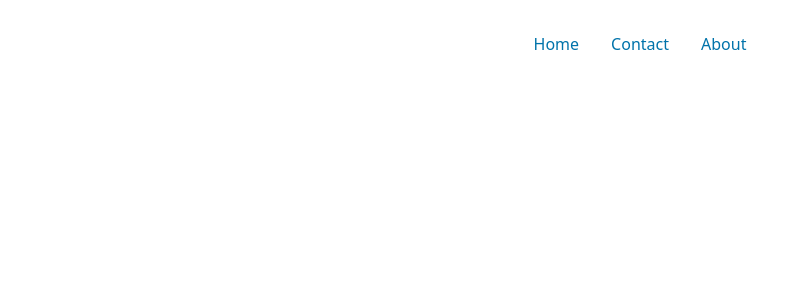
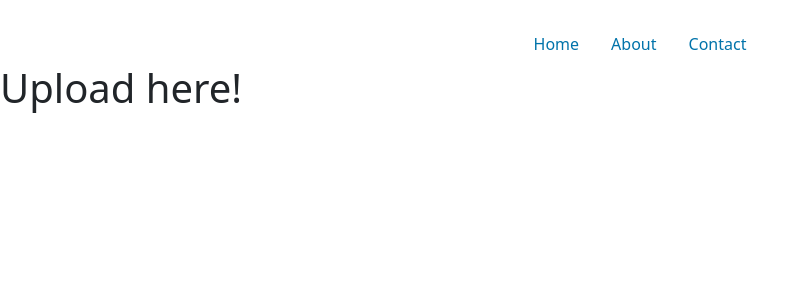
Before and after one commit to jrslopez/photography-portfolio, a React (Create React App) app: page /upload in a window 1280 px wide. Before the commit this address had no page. Shown: the top 300 px of the page, without its empty margins (0-807 px from the left). Built offline with nearby package versions, Linux system fonts and the light colour scheme.

Commit message:
added Upload route

```diff
--- a/src/App.js
+++ b/src/App.js
@@ -5,6 +5,7 @@ import Navbar from "./components/navbar"
 import Home from "./components/Home"
 import About from "./components/About"
 import Contact from "./components/Contact"
+import Upload from "./components/Upload"
 
 function App() {
   return (
@@ -16,6 +17,7 @@ function App() {
             <Route exact path="/" element={<Home />} />
             <Route exact path="/about" element={<About />} />
             <Route exact path="/contact" element={<Contact />} />
+            <Route exact path="/upload" element={<Upload />} />
           </Routes>
         </div>
       </div>
--- /dev/null
+++ b/src/components/Upload.js
@@ -0,0 +1,11 @@
+import React, { Fragment } from "react"
+
+const Upload = () => {
+  return (
+    <Fragment>
+      <h1>Upload here!</h1>
+    </Fragment>
+  )
+}
+
+export default Upload
--- a/src/components/images.js
+++ b/src/components/images.js
@@ -22,8 +22,6 @@ const Images = () => {
     src: element.url,
   }))
 
-  console.log(images)
-
   //test click to direct to albums
   const testClick = () => {
     console.log("click my etits")
--- a/src/components/navbar.js
+++ b/src/components/navbar.js
@@ -1,21 +1,23 @@
+import { Link } from "react-router-dom"
+
 function Navbar() {
   return (
     <div class="mt-4">
       <ul class="nav justify-content-center">
         <li class="nav-item">
-          <a class="nav-link text-main" href="#">
+          <Link class="nav-link text-main" to="">
             Home
-          </a>
+          </Link>
         </li>
         <li class="nav-item">
-          <a class="nav-link text-main" href="#">
-            Contact
-          </a>
+          <Link class="nav-link text-main" to="/about">
+            About
+          </Link>
         </li>
         <li class="nav-item">
-          <a class="nav-link text-main" href="#">
-            About
-          </a>
+          <Link class="nav-link text-main" to="/contact">
+            Contact
+          </Link>
         </li>
       </ul>
     </div>
```
